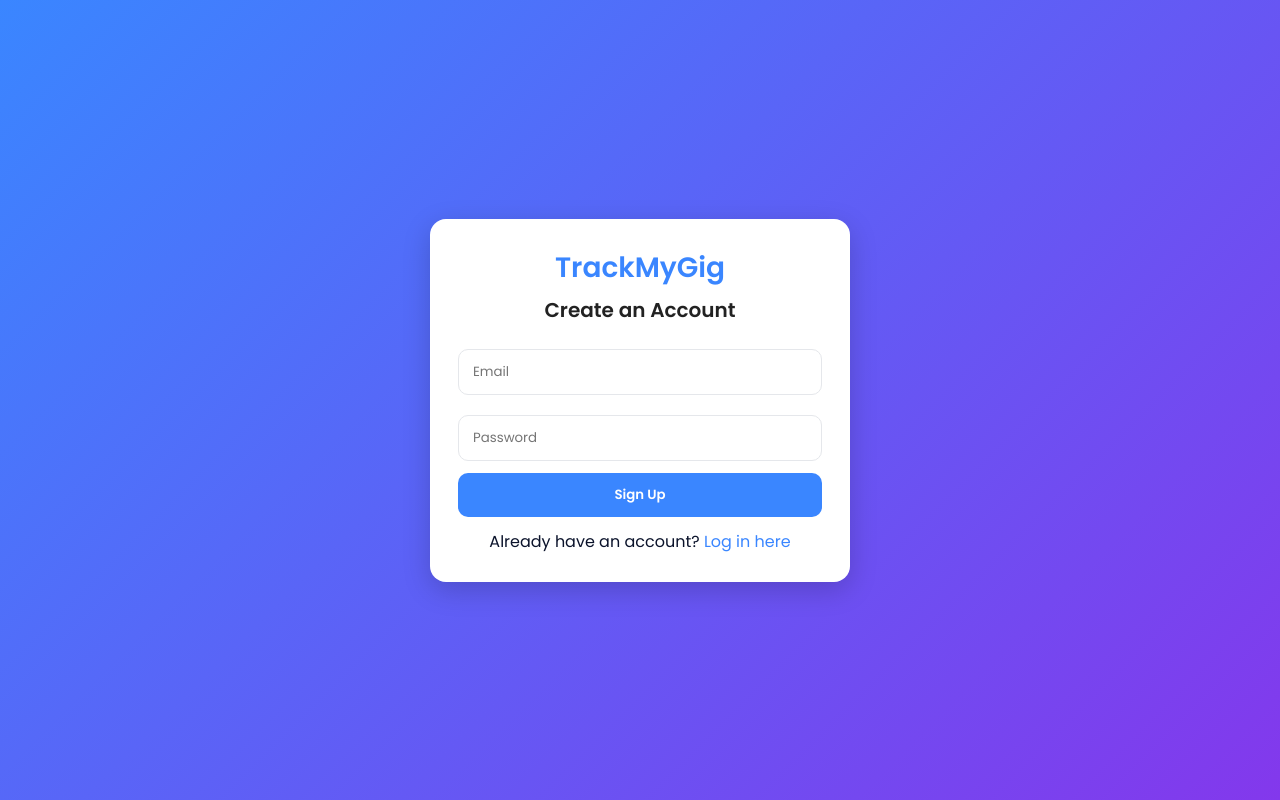
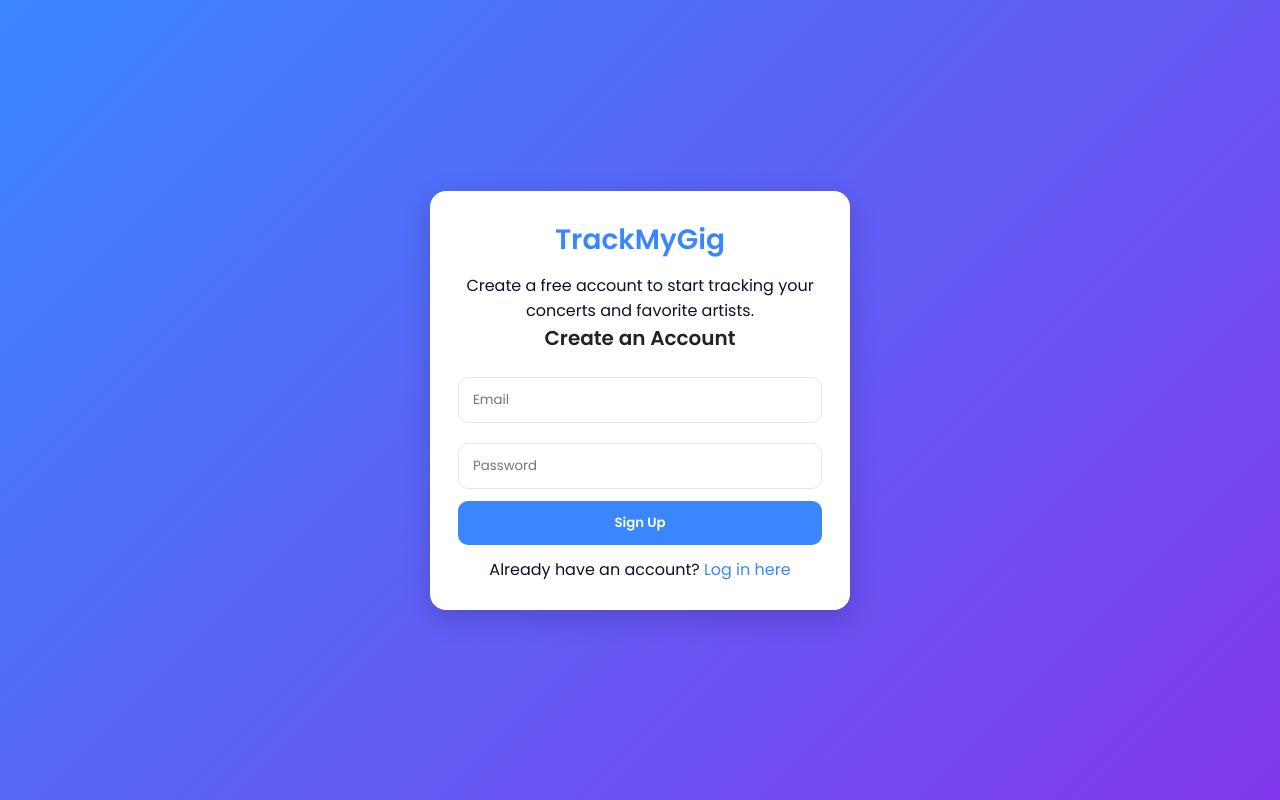
Before and after one commit to noahw2025/GIG, a plain HTML site: page signup.html in a window 1280 px wide. Drawn offline with nearby package versions, Linux system fonts and the light colour scheme.

Commit message:
Add tagline to signup page
Added a tagline to enhance user engagement.

```diff
--- a/signup.html
+++ b/signup.html
@@ -10,6 +10,10 @@
   <div class="container">
     <div class="form-box">
       <h1>TrackMyGig</h1>
+      <p class="tagline">
+        Create a free account to start tracking your concerts and favorite artists.
+      </p>
+
       <h2>Create an Account</h2>
 
       <input
```
